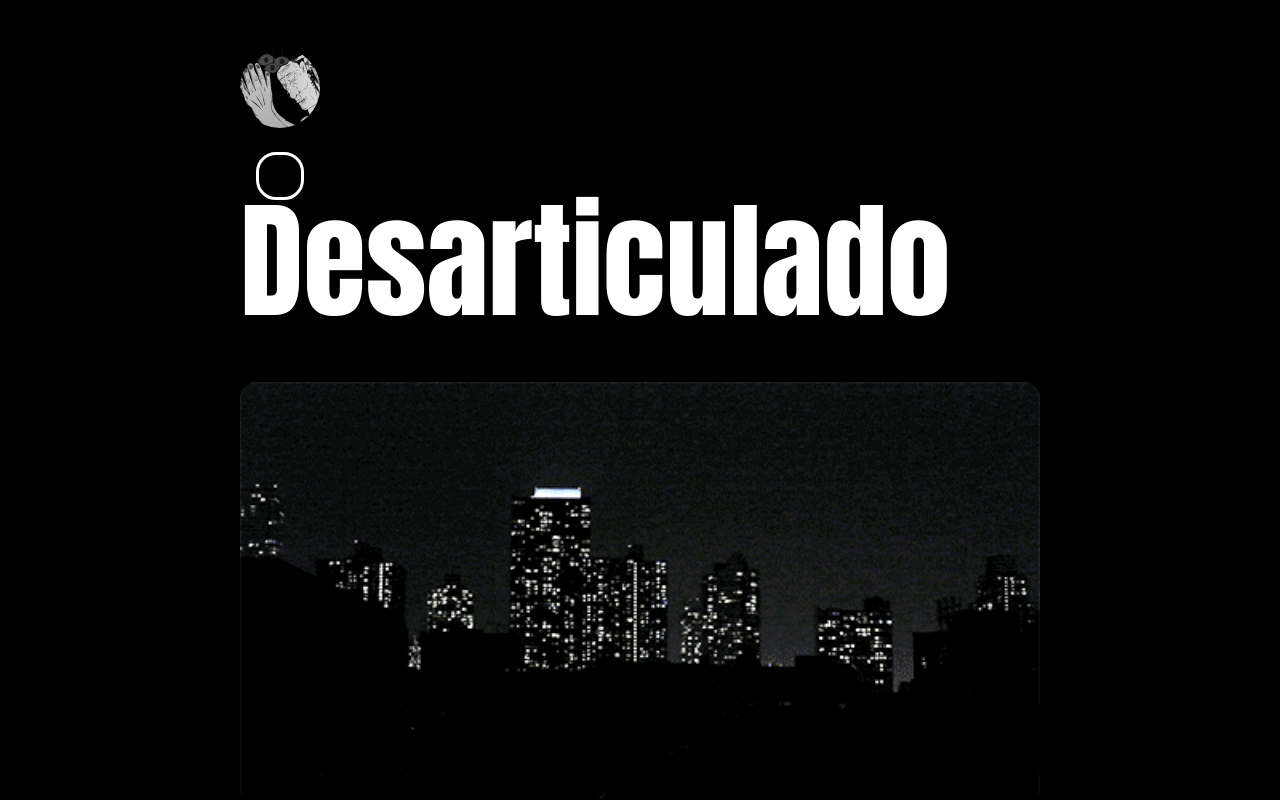
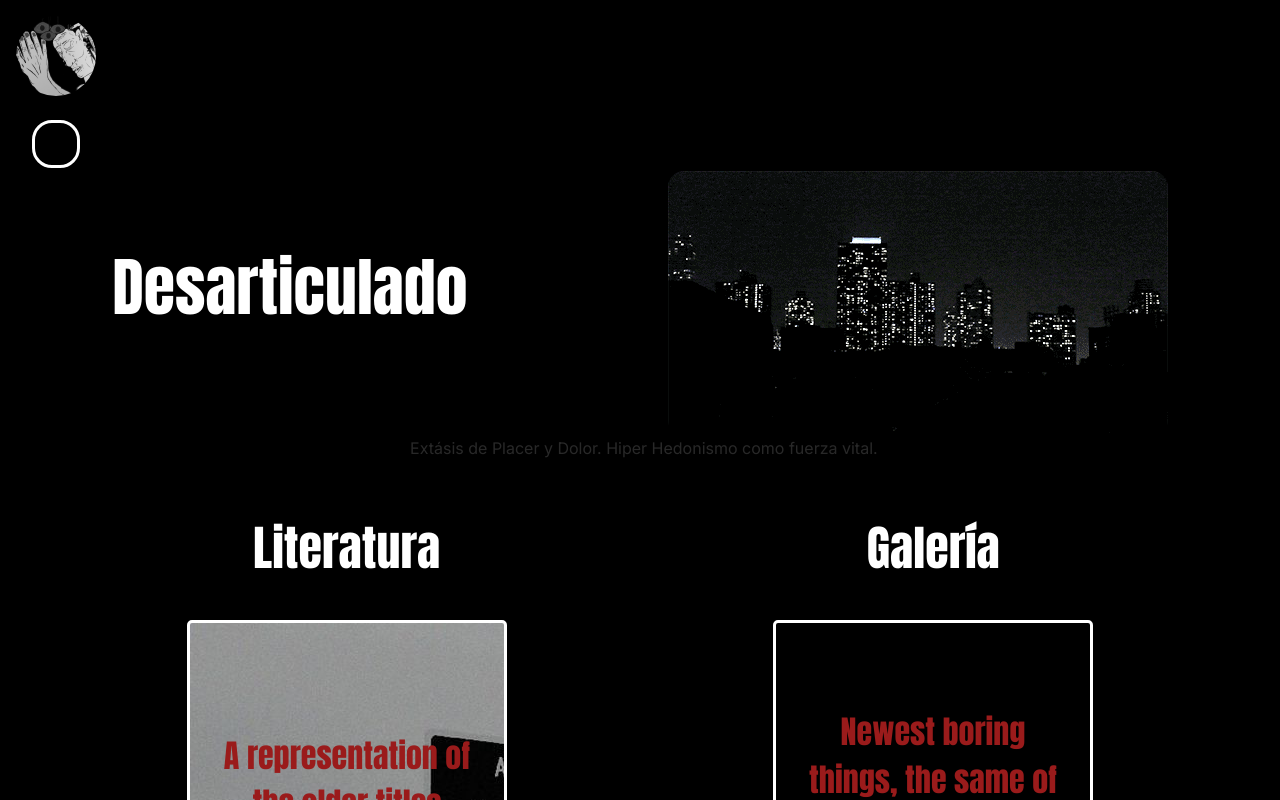
Before and after one commit to ArasaiX/desarticulado, a Next.js app in the folder desarticulado/: page / in a window 1280 px wide. Shown: the top 800 px of the page. Built offline with nearby package versions, Linux system fonts and the light colour scheme.

Commit message:
fix widths of header and hero

```diff
--- a/desarticulado/app/components/HeroCustom.jsx
+++ b/desarticulado/app/components/HeroCustom.jsx
@@ -1,26 +1,29 @@
 import styles from "../../styles/HeroCustom.module.css"
-import BurgerMenu from "./BurgerMenu"
+import NavBarMenu from "./NavBarMenu"
 
 export function HeroCustom() {
+
     return (
         <div className={styles.container}>
             <section className={styles.hero}>
                 <header id={styles.header}>
                     {/* <a id={styles.logo} href="#">X</a> */}
-                    <img src="/lagrimas.jpeg"  id={styles.logo}/>
-                    <nav>
-
-                    <BurgerMenu />
-                    </nav>
-
-                    <h1 className={styles.heroTitle}>Desarticulado</h1>
-                    <img src="/city.gif" alt="city night" className={styles.imageHeader}/>
+                    <img src="/lagrimas.jpeg" id={styles.logo} />
+                    <NavBarMenu />
+                </header>
+                <header className={styles.heroHeader}>
+                    <div>
+                        <h1 className={styles.heroTitle}>Desarticulado</h1>
+                    </div>
+                    <div>
+                        <img src="/city.gif" alt="city night" className={styles.imageHeader} />
+                    </div>
                 </header>
                 <footer className={styles.heroFooter}>
                     <div className={styles.movingTextContainer}>
                         <span className={styles.movingText}>
                             Extásis de Placer y Dolor. Hiper Hedonismo como fuerza vital.
-                            </span>
+                        </span>
                     </div>
                     {/*
                         Add in array the names and routes ¿object? and map >>>
@@ -28,7 +31,7 @@ export function HeroCustom() {
                         array method to iterate it
                         and make this more dinamic
                     */}
-                {/* <ButtonCustom name="Home" route="/"/>
+                    {/* <ButtonCustom name="Home" route="/"/>
                 <ButtonCustom name="First awesome button" route="firstPage"/>
                 <ButtonCustom name="Second amazing button" route="second"/>
                 <ButtonCustom name="Third fucking button" route="third"/>
--- /dev/null
+++ b/desarticulado/app/components/NavBarMenu.jsx
@@ -0,0 +1,33 @@
+'use client'
+import React from "react";
+import Link from "next/link";
+import styles from "../../styles/navBarMenuCustom.module.css"
+
+export default function NavBarMenu({ alt, route, imageUrl }) {
+
+    const [isMenuOpen, setIsMenuOpen] = React.useState(false);
+
+    const handleClick = () => {
+        setIsMenuOpen(!isMenuOpen)
+      }
+
+    const menuItems = [
+      "Profile",
+      "Dashboard",
+      "Activity",
+      "Analytics",
+      "System",
+      "Deployments",
+      "My Settings",
+      "Team Settings",
+      "Help & Feedback",
+      "Log Out",
+    ];
+
+    return (
+        <nav>
+            <button className={styles.buttonMenu} onClick={handleClick}></button>
+
+        </nav>
+    );
+    }
--- a/desarticulado/app/page.js
+++ b/desarticulado/app/page.js
@@ -20,7 +20,6 @@ export default function Home() {
     display: "flex",
     flexWrap: "wrap",
     justifyContent: "space-evenly",
-    padding: "2em",
     overflow: "hidden"
   }
 
--- a/desarticulado/package.json
+++ b/desarticulado/package.json
@@ -9,6 +9,7 @@
     "lint": "next lint"
   },
   "dependencies": {
+    "@nextui-org/navbar": "^2.0.11",
     "autoprefixer": "10.4.14",
     "next": "13.4.13",
     "postcss": "8.4.27",
--- a/desarticulado/styles/HeroCustom.module.css
+++ b/desarticulado/styles/HeroCustom.module.css
@@ -1,11 +1,12 @@
 .container {
     display: flex;
     max-width: 100%;
+    width: 100%;
 }
 
 .header {
     display: flex;
-    flex-direction: column;
+    width: 100%;
     justify-content: space-around;
     align-items: center;
 }
@@ -39,6 +40,7 @@
 	flex-direction: column;
 	justify-content: space-between;
 	max-width: 100%;
+    width: 100%;
 	padding: 1em;
 	box-sizing: border-box;
 	color: white;
@@ -50,12 +52,13 @@
 .heroHeader {
     display: flex;
     justify-content: space-around;
+    gap: .5em;
     align-items: center;
     flex-wrap: wrap;
 }
 
 .imageHeader {
-    width: 100vh;
+    max-width: 100%;
     height: auto;
     border-radius: 1em;
 }
@@ -67,10 +70,11 @@
 .heroTitle {
     font-family: Impact, Haettenschweiler, 'Arial Narrow Bold', sans-serif;
 	margin: 0;
-	font-size: 10vw;
+	font-size: 5vw;
 	font-weight: bold;
 	line-height: .9;
     padding-bottom: .5em;
+    max-width: 100%;
 }
 
 .heroTitle:hover {
@@ -82,7 +86,7 @@
     color: black;
 }
 
-	@media only screen and (min-width: 32em) { .hero-title { font-size: 16vh; } }
+	/* @media only screen and (min-width: 32em) { .hero-title { font-size: 16vh; } }	 */
 
 
 
--- a/desarticulado/styles/footerCustom.module.css
+++ b/desarticulado/styles/footerCustom.module.css
@@ -2,6 +2,8 @@
     display: flex;
     flex-direction: column;
     margin-top: 5em;
+    align-items: center;
+    justify-content: center;
 }
 
 .containerLogo {
--- /dev/null
+++ b/desarticulado/styles/navBarMenuCustom.module.css
@@ -0,0 +1,23 @@
+.hamburger {
+    display: flex;
+    flex-direction: column;
+    background-color: black;
+    color: black;
+    width: fit-content;
+    padding-right: 10%;
+    border: 3px solid white;
+}
+
+.buttonMenu {
+    border: 3px solid white;
+    border-radius: 20px;
+    width: 6vh;
+    height: 6vh;
+    margin-left: 2vh;
+    margin-top: 3vh;
+}
+
+.buttonMenu:hover {
+    background-color: white;
+    filter: blur(50%)
+}
```
Also changed, not shown: 1 other file (tests, documents, lock files or other folders).
